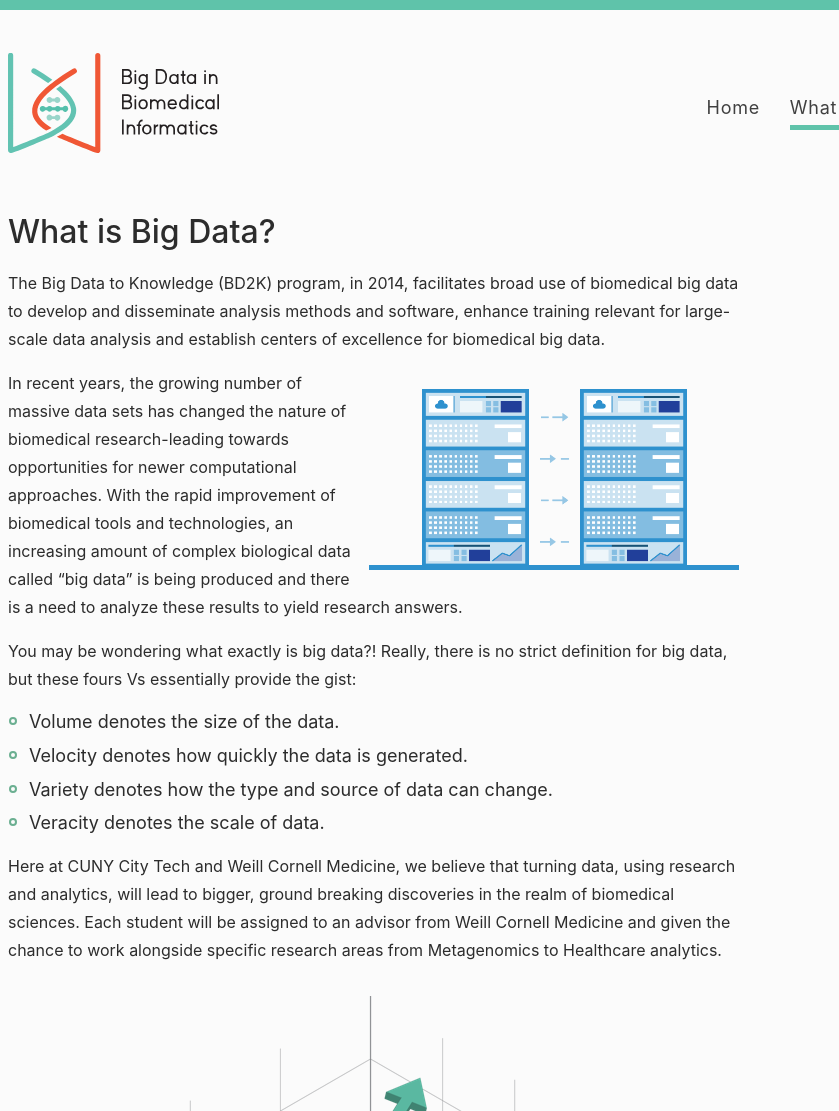
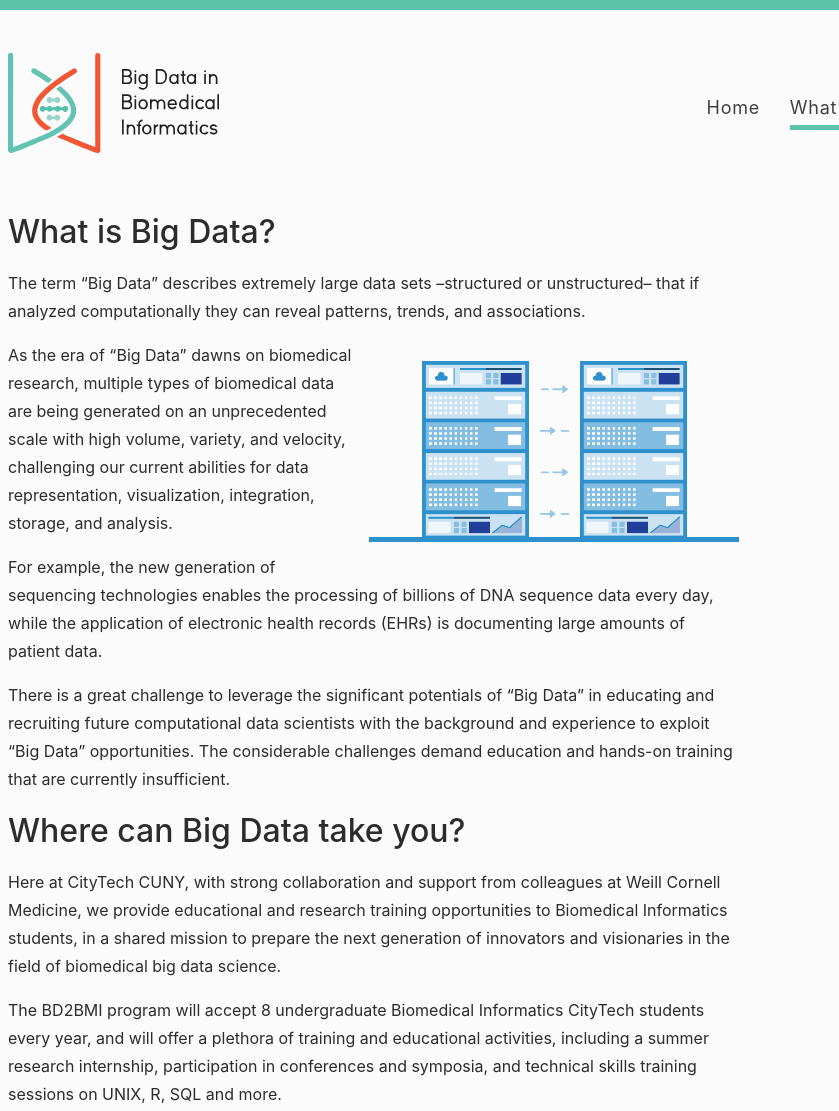
Before and after one commit to kevinrajaram/bd2bmi, a website: page dist/bigdata.html in a window 1280 px wide. Shown: the top 1111 px of the page, 0-839 px from the left. Drawn offline with Linux system fonts and the light colour scheme.

Commit message:
Updated content

```diff
--- a/dist/bigdata.html
+++ b/dist/bigdata.html
@@ -70,21 +70,20 @@
 				<div class="column col-7 col-sm-12">
           <h2>What is Big Data?</h2>
 
-          <p>The Big Data to Knowledge (BD2K) program, in 2014, facilitates broad use of biomedical big data to develop and disseminate analysis methods and software, enhance training relevant for large-scale data analysis and establish centers of excellence for biomedical big data.</p>
+					<p>The term “Big Data” describes extremely large data sets –structured or unstructured– that if analyzed computationally they can reveal patterns, trends, and associations.</p>
+
 					<img src="images/server.png" class="img-responsive server" alt="server" style="max-width:370px; margin:20px 0 20px 15px;">
-          <p>In recent years, the growing number of massive data sets has changed the nature of biomedical research-leading towards opportunities for newer computational approaches.  With the rapid improvement of biomedical tools and technologies, an increasing amount of complex biological data called “big data” is being produced and there is a need to analyze these results to yield research answers.</p>
 
-          <p>You may be wondering what exactly is big data?! Really, there is no strict definition for big data, but these fours Vs essentially provide the gist:</p>
+					<p>As the era of “Big Data” dawns on biomedical research, multiple types of biomedical data are being generated on an unprecedented scale with high volume, variety, and velocity, challenging our current abilities for data representation, visualization, integration, storage, and analysis.
 
-          <ul class="ul-styled">
-            <li><span>Volume denotes the size of the data.</span></li>
-            <li><span>Velocity denotes how quickly the data is generated.</span></li>
-            <li><span>Variety denotes how the type and source of data can change.</span></li>
-            <li><span>Veracity denotes the scale of data.</span></li>
-          </ul>
+					<p>For example, the new generation of sequencing technologies enables the processing of billions of DNA sequence data every day, while the application of electronic health records (EHRs) is documenting large amounts of patient data.</p>
 
-					<p>Here at CUNY City Tech and Weill Cornell Medicine, we believe that turning data, using research and analytics, will lead to bigger, ground breaking discoveries in the realm of biomedical sciences. Each student will be assigned to an advisor from Weill Cornell Medicine and given the chance to work alongside specific research areas from Metagenomics to Healthcare analytics.</p>
+          <p>There is a great challenge to leverage the significant potentials of “Big Data” in educating and recruiting future computational data scientists with the background and experience to exploit “Big Data” opportunities. The considerable challenges demand education and hands-on training that are currently insufficient.</p>
 
+					<h2>Where can Big Data take you?</h2>
+					<p>Here at CityTech CUNY, with strong collaboration and support from colleagues at Weill Cornell Medicine, we provide educational and research training opportunities to Biomedical Informatics students, in a shared mission to prepare the next generation of innovators and visionaries in the field of biomedical big data science.</p>
+
+					<p>The BD2BMI program will accept 8 undergraduate Biomedical Informatics CityTech students every year, and will offer a plethora of training and educational activities, including a summer research internship, participation in conferences and symposia, and technical skills training sessions on UNIX, R, SQL and more.</p>
 
 					<figure class="figure">
 						<img src="images/arrow-diagram.png" alt="BD2BMI Areas of Interest" class="img-responsive">
```
Also changed, not shown: dist/index.html (+0 -3 lines).
